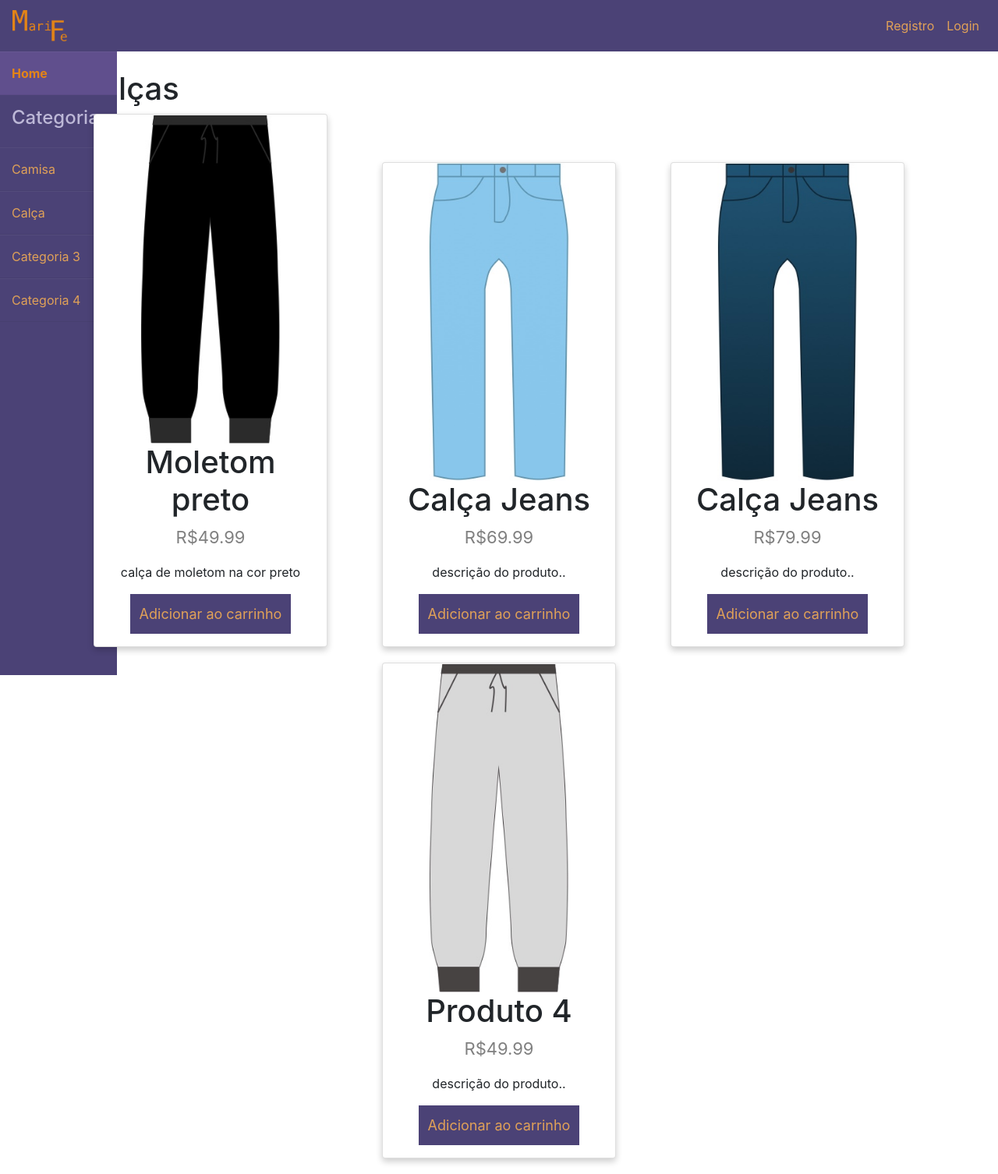
After one commit to fefeacastro/Trabalho-02---INF1407, a Django app: page /calca/ in a window 1280 px wide. The commit adds this page. Shown: the whole page at 78% size. Run offline with Django 3.2, Linux system fonts and the light colour scheme.

Commit message:
adicionar categoria de calças

```diff
--- a/LojaMariFe/LojaMariFe/static/css/Product.css
+++ b/LojaMariFe/LojaMariFe/static/css/Product.css
@@ -3,6 +3,7 @@
     max-width: 300px;
     margin: auto;
     text-align: center;
+    align-items: center;
 }
 
 .price {
--- a/LojaMariFe/LojaMariFe/templates/LojaMariFe/base.html
+++ b/LojaMariFe/LojaMariFe/templates/LojaMariFe/base.html
@@ -43,8 +43,8 @@
                     <ul>
                         <li class="active"><a href="{% url 'homepage' %}">Home</a></li>
                         <h4>Categorias</h4>
-                        <li><a href="{% url 'categoria1' %}">Categoria 1</a></li>
-                        <li><a href="#">Categoria 2</a></li>
+                        <li><a href="{% url 'camisa' %}">Camisa</a></li>
+                        <li><a href="{% url 'calca' %}">Calça</a></li>
                         <li><a href="#">Categoria 3</a></li>
                         <li><a href="#">Categoria 4</a></li>
                     </ul>
--- /dev/null
+++ b/LojaMariFe/LojaMariFe/templates/LojaMariFe/calca.html
@@ -0,0 +1,41 @@
+{% extends 'LojaMariFe/base.html' %}
+
+{% block title %}Calca{% endblock %}
+
+{% block content %}
+    <div class="container">
+        <h1>Calças</h1>
+        <div class="row">
+            <div class="card column">
+                <img src="../../static/images/Moletom preto.jpg" style="width:180px">
+                <h1>Moletom preto</h1>
+                <p class="price">R$49.99</p>
+                <p>calça de moletom na cor preto</p>
+                <p><button>Adicionar ao carrinho</button></p>
+            </div>
+            <div class="card column">
+                <img src="../../static/images/Jeans.jpg" style="width:180px">
+                <h1>Calça Jeans</h1>
+                <p class="price">R$69.99</p>
+                <p>descrição do produto..</p>
+                <p><button>Adicionar ao carrinho</button></p>
+            </div>
+            <div class="card column">
+                <img src="../../static/images/Jeans escuro.jpg" style="width:180px">
+                <h1>Calça Jeans</h1>
+                <p class="price">R$79.99</p>
+                <p>descrição do produto..</p>
+                <p><button>Adicionar ao carrinho</button></p>
+            </div>
+        </div>
+        <div class="row">
+            <div class="card column">
+                <img src="../../static/images/Moletom cinza.jpg" style="width:180px">
+                <h1>Produto 4</h1>
+                <p class="price">R$49.99</p>
+                <p>descrição do produto..</p>
+                <p><button>Adicionar ao carrinho</button></p>
+            </div>
+        </div>
+    </div>
+{% endblock %}
--- a/LojaMariFe/LojaMariFe/templates/LojaMariFe/categoria1.html
+++ b/LojaMariFe/LojaMariFe/templates/LojaMariFe/camisa.html
@@ -1,6 +1,6 @@
 {% extends 'LojaMariFe/base.html' %}
 
-{% block title %}Categoria1{% endblock %}
+{% block title %}camisa{% endblock %}
 
 {% block content %}
     <div class="container">
--- a/LojaMariFe/LojaMariFe/urls.py
+++ b/LojaMariFe/LojaMariFe/urls.py
@@ -28,5 +28,6 @@ urlpatterns = [
     path('accounts/logout/', LogoutView.as_view(next_page=reverse_lazy('homepage')), name='logout'),
     path('accounts/password_change/', PasswordChangeView.as_view(template_name='Auth/password_change_form.html', success_url=reverse_lazy('password_change_done')), name='password_change'),
     path('accounts/password_change_done/', PasswordChangeDoneView.as_view(template_name='Auth/password_change_done.html'), name='password_change_done'),
-    path('categoria1/', views.categoria1, name='categoria1')
+    path('camisa/', views.camisa, name='camisa'),
+    path('calca/', views.calca, name='calca')
 ]
--- a/LojaMariFe/LojaMariFe/views.py
+++ b/LojaMariFe/LojaMariFe/views.py
@@ -26,5 +26,8 @@ def register(request):
 def carrinho(request):
     return render(request, 'LojaMariFe/carrinho.html', context=None)
 
-def categoria1(request):
-    return render(request, 'LojaMariFe/categoria1.html', context=None)
+def camisa(request):
+    return render(request, 'LojaMariFe/camisa.html', context=None)
+
+def calca(request):
+    return render(request, 'LojaMariFe/calca.html', context=None)
```
Also changed, not shown: LojaMariFe/LojaMariFe/static/images/Jeans escuro.jpg (added), LojaMariFe/LojaMariFe/static/images/Jeans.jpg (added), LojaMariFe/LojaMariFe/static/images/Moletom cinza.jpg (added), LojaMariFe/LojaMariFe/static/images/Moletom preto.jpg (added).
